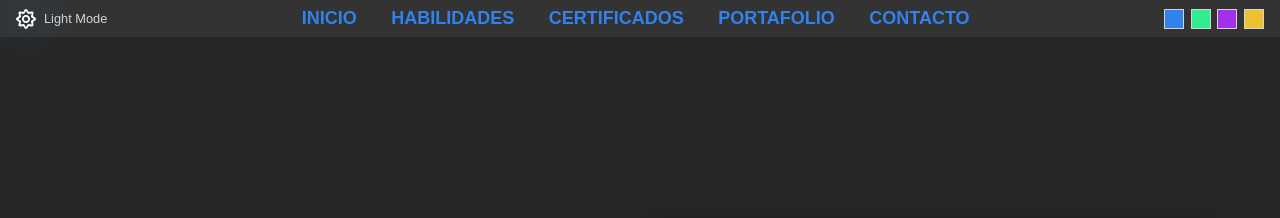
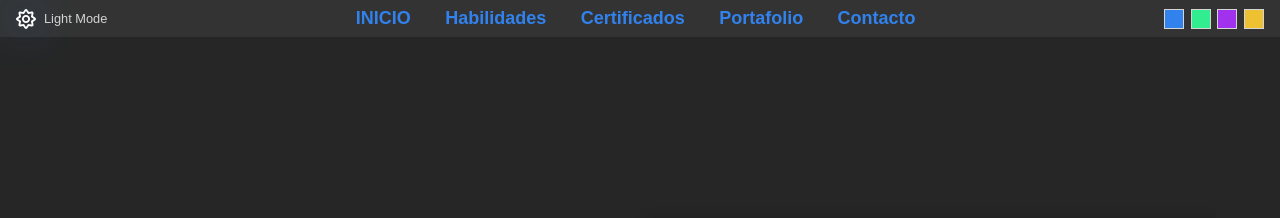
Before and after one commit to luisvelazquezavila/Mi-Portafolio, a plain HTML site: page index.html in a window 1280 px wide. Shown: the top 218 px of the page. Drawn offline with Linux system fonts and the light colour scheme.

Commit message:
se cambió el navegador por minúsculas

```diff
--- a/index.html
+++ b/index.html
@@ -24,10 +24,10 @@
                     </label>
                     <ul>
                         <li class="active"> <a href="#inicio">INICIO</a></li>
-                        <li> <a href="#habilidades">HABILIDADES</a></li>
-                        <li> <a href="#certificados">CERTIFICADOS</a></li>
-                        <li> <a href="#portafolio">PORTAFOLIO</a></li>
-                        <li> <a href="#contacto">CONTACTO</a></li>
+                        <li> <a href="#habilidades">Habilidades</a></li>
+                        <li> <a href="#certificados">Certificados</a></li>
+                        <li> <a href="#portafolio">Portafolio</a></li>
+                        <li> <a href="#contacto">Contacto</a></li>
                     </ul>
                 </nav>
 
```
